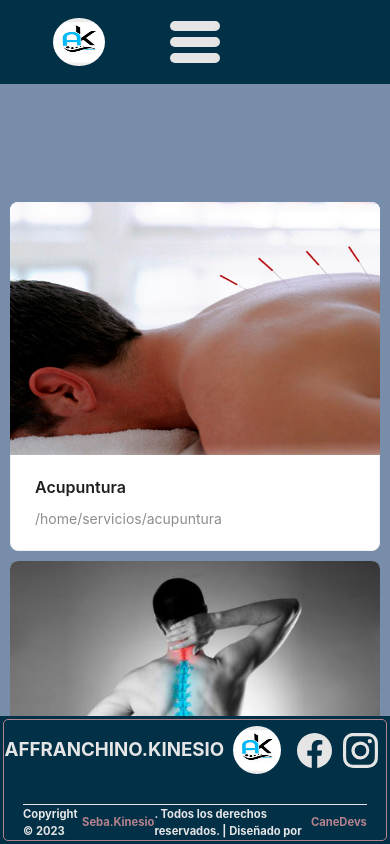
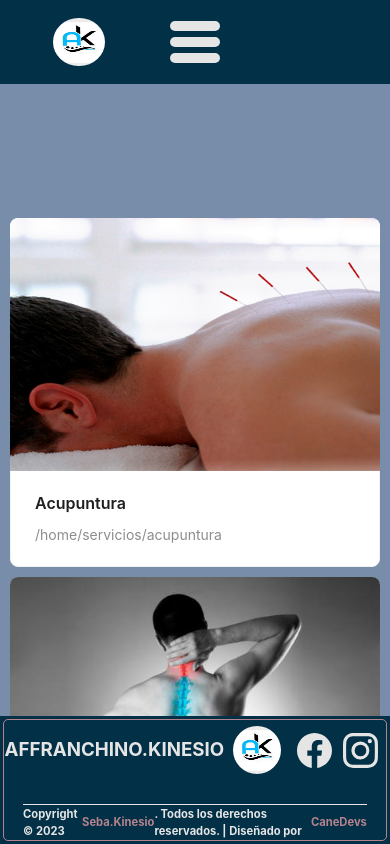
Before and after one commit to federicofucci21/affranchino.kinesio, a React (Vite) app: page /home/servicios in a window 390 px wide. Shown: the top 844 px of the page. Built offline with nearby package versions, Linux system fonts and the light colour scheme.

Commit message:
css responsive

```diff
--- a/src/pages/Servicios/Servicios.module.css
+++ b/src/pages/Servicios/Servicios.module.css
@@ -43,7 +43,7 @@
     /* padding-top: 25rem; */
     background-color: #778da9;
     display: flex;
-    height: 120rem;
+    height: 130rem;
     width: 100%;
     /* padding: 20px; */
     /* gap: 10px; */
```
